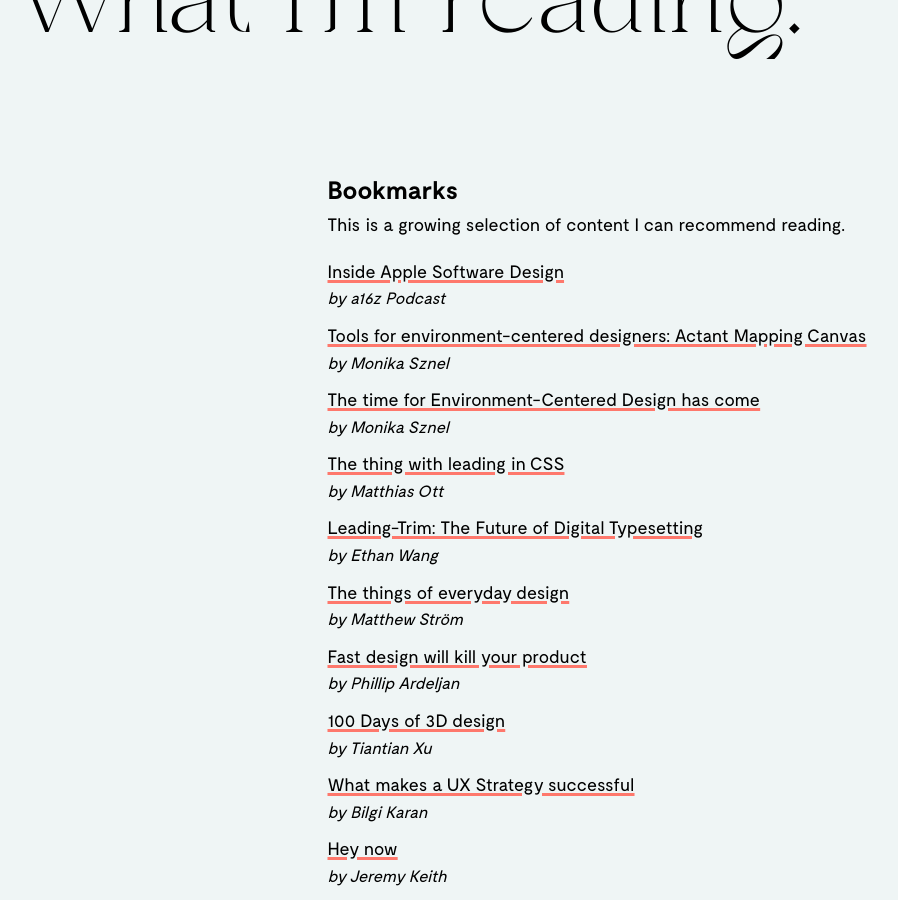
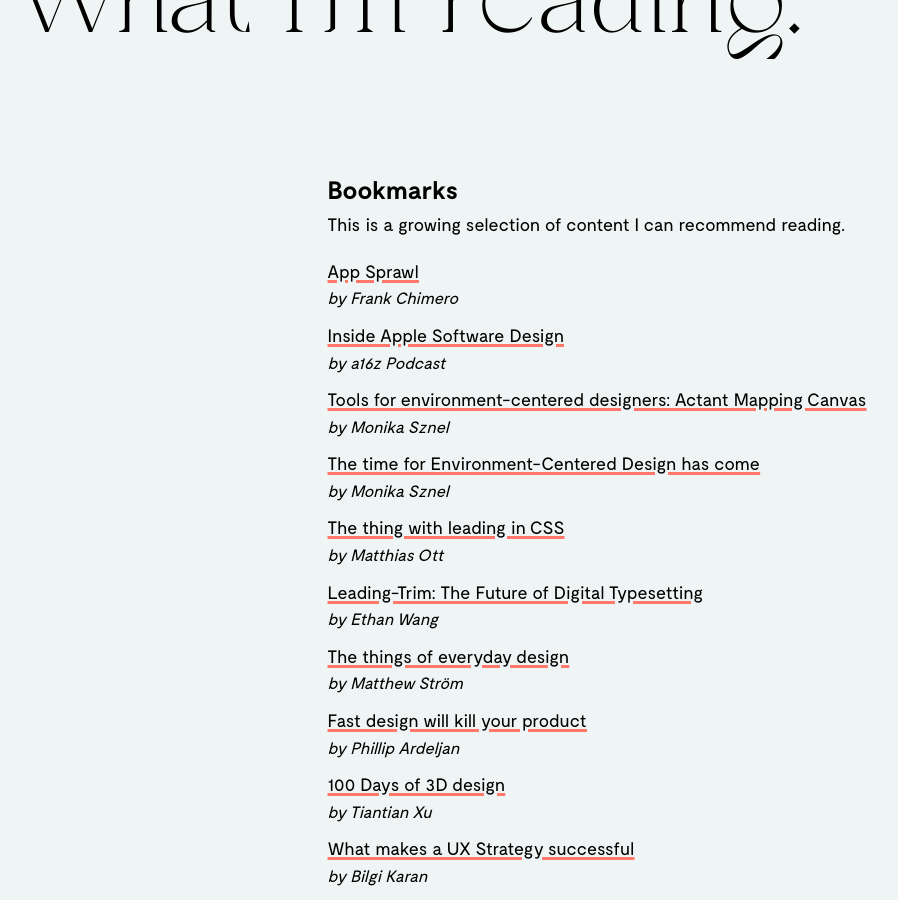
Before and after one commit to jacoblindstrm/jacoblindstrm.github.io, a Jekyll site: the page built from _posts/2020-04-01-what-im-reading.html, in a window 1280 px wide and 900 px high, scrolled down 337 px. Shown: the whole window, without its empty margins (157-1055 px from the left). Built offline with Jekyll 4.4.1, drawn with Linux system fonts in a browser that asks for light colours; comment, search, counter and statistics services are not loaded.

Commit message:
Update articles.yml

```diff
--- a/_data/articles.yml
+++ b/_data/articles.yml
@@ -1,3 +1,6 @@
+- title: App Sprawl
+  url: https://frankchimero.com/blog/2020/app-sprawl/
+  author: Frank Chimero
 - title: Inside Apple Software Design
   url: https://a16z.com/2019/04/20/a16z-podcast-inside-apple-software-design/
   author: a16z Podcast
```
